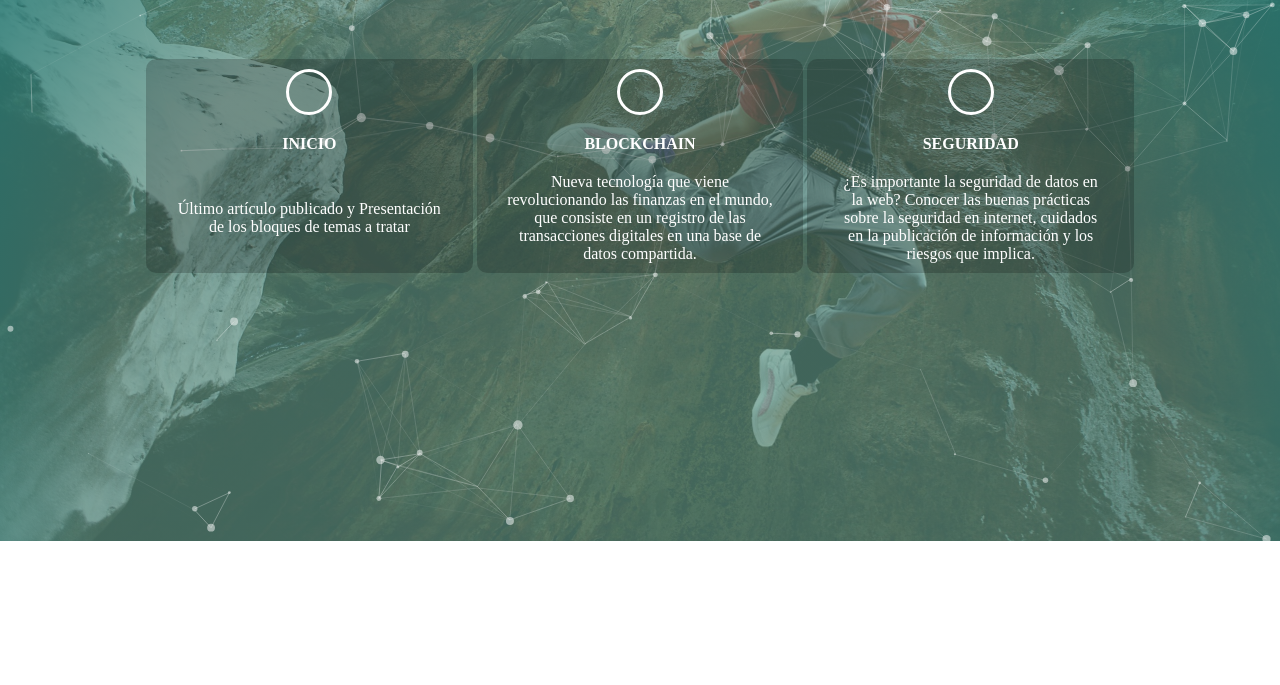
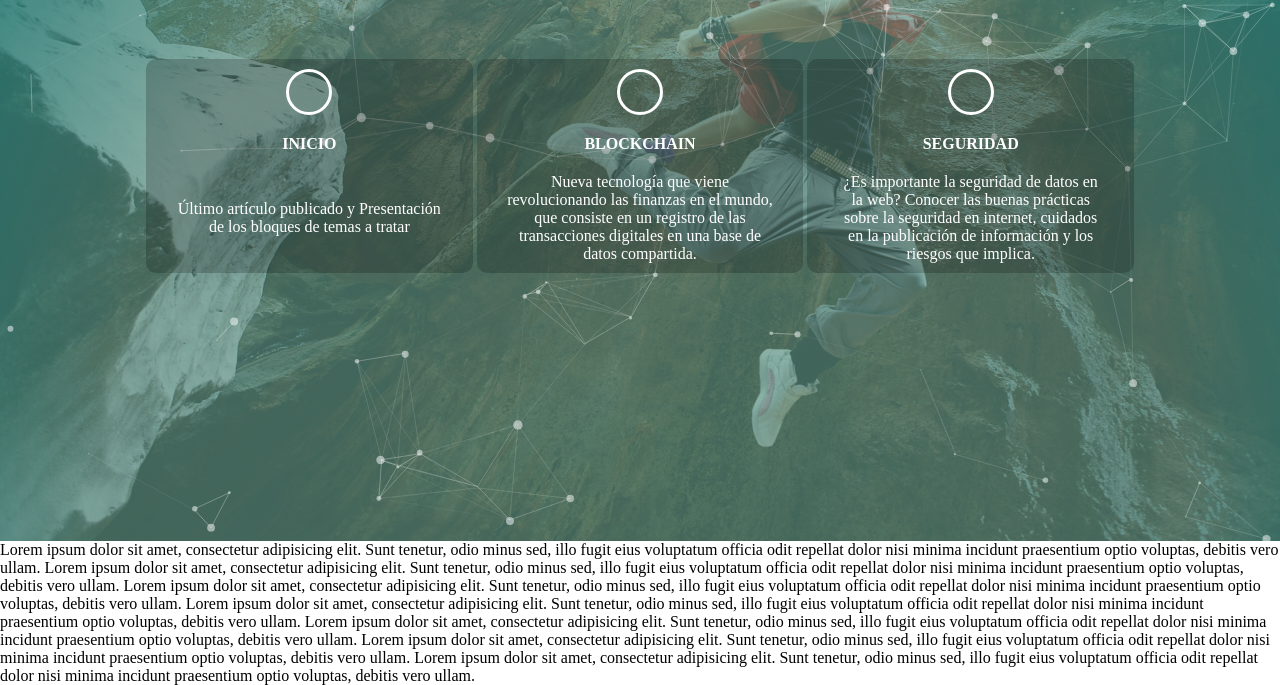
Before and after one commit to geovanni-gonzales/Project-Web-Modules, a plain HTML site: page Module_One/index.html in a window 1280 px wide. Shown: the part 259-944 px from the top of the page. Before the commit the page ends 804 px from the top, so only its background shows below. Drawn offline with nearby package versions, Linux system fonts and the light colour scheme; files that its build step writes are made by us from their sources; files whose address does not match are found by name.

Commit message:
Se agrego al index la etiqueta seccion y el link para el archivo JS

```diff
--- a/Module_One/index.html
+++ b/Module_One/index.html
@@ -43,10 +43,20 @@
                     </ul>
                 </nav>
             </header>
+            <section class="section_one" id="section_one">
+                Lorem ipsum dolor sit amet, consectetur adipisicing elit. Sunt tenetur, odio minus sed, illo fugit eius voluptatum officia odit repellat dolor nisi minima incidunt praesentium optio voluptas, debitis vero ullam.
+                Lorem ipsum dolor sit amet, consectetur adipisicing elit. Sunt tenetur, odio minus sed, illo fugit eius voluptatum officia odit repellat dolor nisi minima incidunt praesentium optio voluptas, debitis vero ullam.
+                Lorem ipsum dolor sit amet, consectetur adipisicing elit. Sunt tenetur, odio minus sed, illo fugit eius voluptatum officia odit repellat dolor nisi minima incidunt praesentium optio voluptas, debitis vero ullam.
+                Lorem ipsum dolor sit amet, consectetur adipisicing elit. Sunt tenetur, odio minus sed, illo fugit eius voluptatum officia odit repellat dolor nisi minima incidunt praesentium optio voluptas, debitis vero ullam.
+                Lorem ipsum dolor sit amet, consectetur adipisicing elit. Sunt tenetur, odio minus sed, illo fugit eius voluptatum officia odit repellat dolor nisi minima incidunt praesentium optio voluptas, debitis vero ullam.
+                Lorem ipsum dolor sit amet, consectetur adipisicing elit. Sunt tenetur, odio minus sed, illo fugit eius voluptatum officia odit repellat dolor nisi minima incidunt praesentium optio voluptas, debitis vero ullam.
+                Lorem ipsum dolor sit amet, consectetur adipisicing elit. Sunt tenetur, odio minus sed, illo fugit eius voluptatum officia odit repellat dolor nisi minima incidunt praesentium optio voluptas, debitis vero ullam.
+            </section>
         </div>
 <!--         2) insertar la ruta de los archivos del plugin 1ro del codigo luego de la configuracion-->
         <script src="plugins/particles/particles.min.js"></script>
         <script src="plugins/particles/app.js"></script>
 <!--         -------------------------------------- Archivos del plugin particles-------------------->
+        <script type="text/javascript" src="interact.js"></script>
     </boby>
 </html>
```
